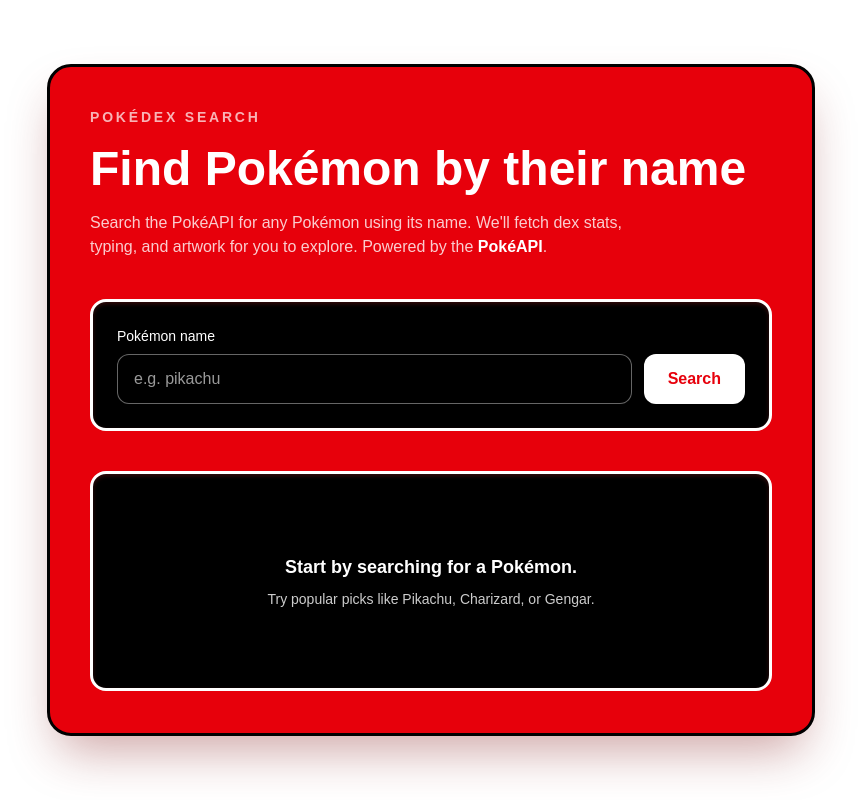
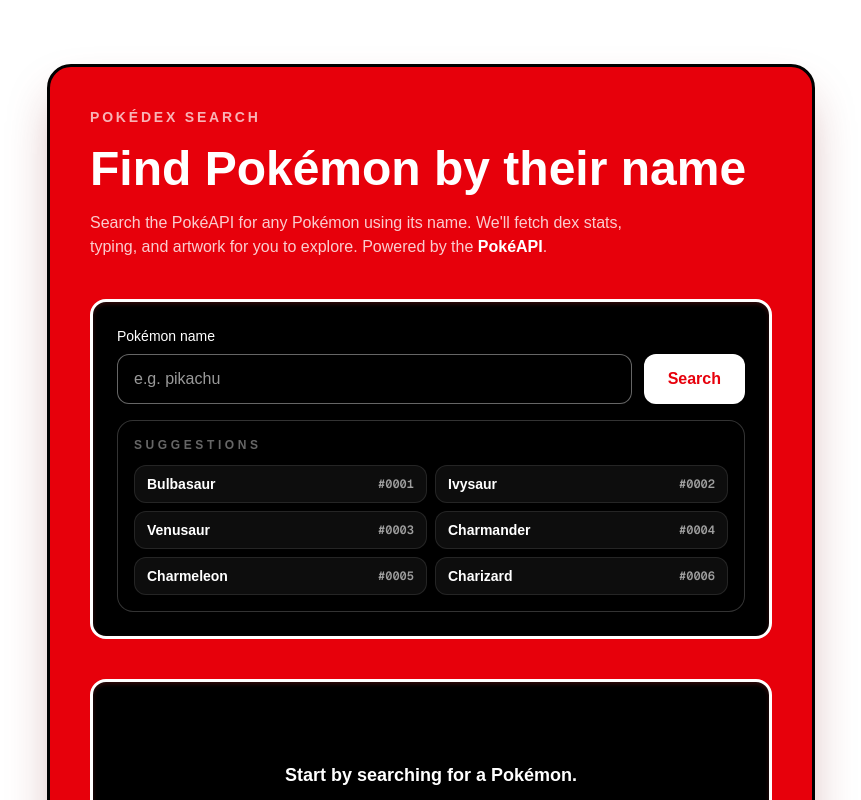
Before and after one commit to timperry0126/VibeCode, a Next.js app: page / in a window 1280 px wide. Shown: the top 800 px of the page, without its empty margins (209-1070 px from the left). Built offline with nearby package versions, Linux system fonts and the light colour scheme.

Commit message:
Create search suggestions

```diff
--- a/src/app/page.tsx
+++ b/src/app/page.tsx
@@ -2,6 +2,8 @@
 
 import Image from "next/image";
 import { FormEvent, useMemo, useState } from "react";
+
+import { KANTO_POKEMON } from "@/data/kantoPokemon";
 
 type PokemonType = {
   slot: number;
@@ -36,6 +38,8 @@
 const formatMeasurement = (value: number, divisor: number, unit: string) =>
   `${(value / divisor).toFixed(1)} ${unit}`;
 
+const formatDexNumber = (id: number) => id.toString().padStart(4, "0");
+
 export default function Home() {
   const [query, setQuery] = useState("");
   const [pokemon, setPokemon] = useState<Pokemon | null>(null);
@@ -44,11 +48,20 @@
 
   const spriteUrl = useMemo(() => (pokemon ? getSpriteUrl(pokemon.sprites) : null), [pokemon]);
 
-  const handleSearch = async (event: FormEvent<HTMLFormElement>) => {
-    event.preventDefault();
-    const target = query.trim().toLowerCase();
+  const filteredSuggestions = useMemo(() => {
+    const normalized = query.trim().toLowerCase();
 
-    if (!target) {
+    if (!normalized) {
+      return KANTO_POKEMON.slice(0, 6);
+    }
+
+    return KANTO_POKEMON.filter(({ name }) => name.includes(normalized)).slice(0, 6);
+  }, [query]);
+
+  const fetchPokemon = async (name: string) => {
+    const normalized = name.trim().toLowerCase();
+
+    if (!normalized) {
       setError("Enter a Pokémon name to search.");
       setPokemon(null);
       return;
@@ -58,7 +71,7 @@
     setError(null);
 
     try {
-      const response = await fetch(`https://pokeapi.co/api/v2/pokemon/${target}`);
+      const response = await fetch(`https://pokeapi.co/api/v2/pokemon/${normalized}`);
 
       if (!response.ok) {
         throw new Error("Pokémon not found");
@@ -72,6 +85,16 @@
     } finally {
       setIsLoading(false);
     }
+  };
+
+  const handleSearch = async (event: FormEvent<HTMLFormElement>) => {
+    event.preventDefault();
+    await fetchPokemon(query);
+  };
+
+  const handleSuggestionSelect = (name: string) => {
+    setQuery(getFormattedName(name));
+    void fetchPokemon(name);
   };
 
   return (
@@ -130,6 +153,29 @@
               {error}
             </p>
           )}
+
+          {filteredSuggestions.length > 0 && (
+            <div className="rounded-2xl border border-white/20 bg-black/80 p-4">
+              <p className="text-xs font-semibold uppercase tracking-[0.3em] text-white/40">
+                Suggestions
+              </p>
+              <div className="mt-3 grid gap-2 sm:grid-cols-2">
+                {filteredSuggestions.map((suggestion) => (
+                  <button
+                    type="button"
+                    key={suggestion.id}
+                    onClick={() => handleSuggestionSelect(suggestion.name)}
+                    className="flex items-center justify-between rounded-xl border border-white/10 bg-white/5 px-3 py-2 text-sm font-semibold text-white transition hover:border-white/40 hover:bg-white/10 focus:outline-none focus-visible:ring-2 focus-visible:ring-white"
+                  >
+                    <span>{getFormattedName(suggestion.name)}</span>
+                    <span className="text-xs font-mono text-white/60">
+                      #{formatDexNumber(suggestion.id)}
+                    </span>
+                  </button>
+                ))}
+              </div>
+            </div>
+          )}
         </form>
 
         <section className="min-h-[220px] rounded-2xl border-[3px] border-white bg-black p-6 shadow-inner shadow-red-900/40">
@@ -172,7 +218,7 @@
               <div className="flex flex-col gap-4">
                 <header className="space-y-1">
                   <p className="text-sm uppercase tracking-[0.4em] text-white/70">
-                    #{pokemon.id.toString().padStart(4, "0")}
+                    #{formatDexNumber(pokemon.id)}
                   </p>
                   <h2 className="text-3xl font-bold">{getFormattedName(pokemon.name)}</h2>
                 </header>
--- /dev/null
+++ b/src/data/kantoPokemon.ts
@@ -0,0 +1,158 @@
+export type PokemonListEntry = {
+  id: number;
+  name: string;
+};
+
+export const KANTO_POKEMON: PokemonListEntry[] = [
+  { id: 1, name: "bulbasaur" },
+  { id: 2, name: "ivysaur" },
+  { id: 3, name: "venusaur" },
+  { id: 4, name: "charmander" },
+  { id: 5, name: "charmeleon" },
+  { id: 6, name: "charizard" },
+  { id: 7, name: "squirtle" },
+  { id: 8, name: "wartortle" },
+  { id: 9, name: "blastoise" },
+  { id: 10, name: "caterpie" },
+  { id: 11, name: "metapod" },
+  { id: 12, name: "butterfree" },
+  { id: 13, name: "weedle" },
+  { id: 14, name: "kakuna" },
+  { id: 15, name: "beedrill" },
+  { id: 16, name: "pidgey" },
+  { id: 17, name: "pidgeotto" },
+  { id: 18, name: "pidgeot" },
+  { id: 19, name: "rattata" },
+  { id: 20, name: "raticate" },
+  { id: 21, name: "spearow" },
+  { id: 22, name: "fearow" },
+  { id: 23, name: "ekans" },
+  { id: 24, name: "arbok" },
+  { id: 25, name: "pikachu" },
+  { id: 26, name: "raichu" },
+  { id: 27, name: "sandshrew" },
+  { id: 28, name: "sandslash" },
+  { id: 29, name: "nidoran-f" },
+  { id: 30, name: "nidorina" },
+  { id: 31, name: "nidoqueen" },
+  { id: 32, name: "nidoran-m" },
+  { id: 33, name: "nidorino" },
+  { id: 34, name: "nidoking" },
+  { id: 35, name: "clefairy" },
+  { id: 36, name: "clefable" },
+  { id: 37, name: "vulpix" },
+  { id: 38, name: "ninetales" },
+  { id: 39, name: "jigglypuff" },
+  { id: 40, name: "wigglytuff" },
+  { id: 41, name: "zubat" },
+  { id: 42, name: "golbat" },
+  { id: 43, name: "oddish" },
+  { id: 44, name: "gloom" },
+  { id: 45, name: "vileplume" },
+  { id: 46, name: "paras" },
+  { id: 47, name: "parasect" },
+  { id: 48, name: "venonat" },
+  { id: 49, name: "venomoth" },
+  { id: 50, name: "diglett" },
+  { id: 51, name: "dugtrio" },
+  { id: 52, name: "meowth" },
+  { id: 53, name: "persian" },
+  { id: 54, name: "psyduck" },
+  { id: 55, name: "golduck" },
+  { id: 56, name: "mankey" },
+  { id: 57, name: "primeape" },
+  { id: 58, name: "growlithe" },
+  { id: 59, name: "arcanine" },
+  { id: 60, name: "poliwag" },
+  { id: 61, name: "poliwhirl" },
+  { id: 62, name: "poliwrath" },
+  { id: 63, name: "abra" },
+  { id: 64, name: "kadabra" },
+  { id: 65, name: "alakazam" },
+  { id: 66, name: "machop" },
+  { id: 67, name: "machoke" },
+  { id: 68, name: "machamp" },
+  { id: 69, name: "bellsprout" },
+  { id: 70, name: "weepinbell" },
+  { id: 71, name: "victreebel" },
+  { id: 72, name: "tentacool" },
+  { id: 73, name: "tentacruel" },
+  { id: 74, name: "geodude" },
+  { id: 75, name: "graveler" },
+  { id: 76, name: "golem" },
+  { id: 77, name: "ponyta" },
+  { id: 78, name: "rapidash" },
+  { id: 79, name: "slowpoke" },
+  { id: 80, name: "slowbro" },
+  { id: 81, name: "magnemite" },
+  { id: 82, name: "magneton" },
+  { id: 83, name: "farfetchd" },
+  { id: 84, name: "doduo" },
+  { id: 85, name: "dodrio" },
+  { id: 86, name: "seel" },
+  { id: 87, name: "dewgong" },
+  { id: 88, name: "grimer" },
+  { id: 89, name: "muk" },
+  { id: 90, name: "shellder" },
+  { id: 91, name: "cloyster" },
+  { id: 92, name: "gastly" },
+  { id: 93, name: "haunter" },
+  { id: 94, name: "gengar" },
+  { id: 95, name: "onix" },
+  { id: 96, name: "drowzee" },
+  { id: 97, name: "hypno" },
+  { id: 98, name: "krabby" },
+  { id: 99, name: "kingler" },
+  { id: 100, name: "voltorb" },
+  { id: 101, name: "electrode" },
+  { id: 102, name: "exeggcute" },
+  { id: 103, name: "exeggutor" },
+  { id: 104, name: "cubone" },
+  { id: 105, name: "marowak" },
+  { id: 106, name: "hitmonlee" },
+  { id: 107, name: "hitmonchan" },
+  { id: 108, name: "lickitung" },
+  { id: 109, name: "koffing" },
+  { id: 110, name: "weezing" },
+  { id: 111, name: "rhyhorn" },
+  { id: 112, name: "rhydon" },
+  { id: 113, name: "chansey" },
+  { id: 114, name: "tangela" },
+  { id: 115, name: "kangaskhan" },
+  { id: 116, name: "horsea" },
+  { id: 117, name: "seadra" },
+  { id: 118, name: "goldeen" },
+  { id: 119, name: "seaking" },
+  { id: 120, name: "staryu" },
+  { id: 121, name: "starmie" },
+  { id: 122, name: "mr-mime" },
+  { id: 123, name: "scyther" },
+  { id: 124, name: "jynx" },
+  { id: 125, name: "electabuzz" },
+  { id: 126, name: "magmar" },
+  { id: 127, name: "pinsir" },
+  { id: 128, name: "tauros" },
+  { id: 129, name: "magikarp" },
+  { id: 130, name: "gyarados" },
+  { id: 131, name: "lapras" },
+  { id: 132, name: "ditto" },
+  { id: 133, name: "eevee" },
+  { id: 134, name: "vaporeon" },
+  { id: 135, name: "jolteon" },
+  { id: 136, name: "flareon" },
+  { id: 137, name: "porygon" },
+  { id: 138, name: "omanyte" },
+  { id: 139, name: "omastar" },
+  { id: 140, name: "kabuto" },
+  { id: 141, name: "kabutops" },
+  { id: 142, name: "aerodactyl" },
+  { id: 143, name: "snorlax" },
+  { id: 144, name: "articuno" },
+  { id: 145, name: "zapdos" },
+  { id: 146, name: "moltres" },
+  { id: 147, name: "dratini" },
+  { id: 148, name: "dragonair" },
+  { id: 149, name: "dragonite" },
+  { id: 150, name: "mewtwo" },
+  { id: 151, name: "mew" },
+];
```
